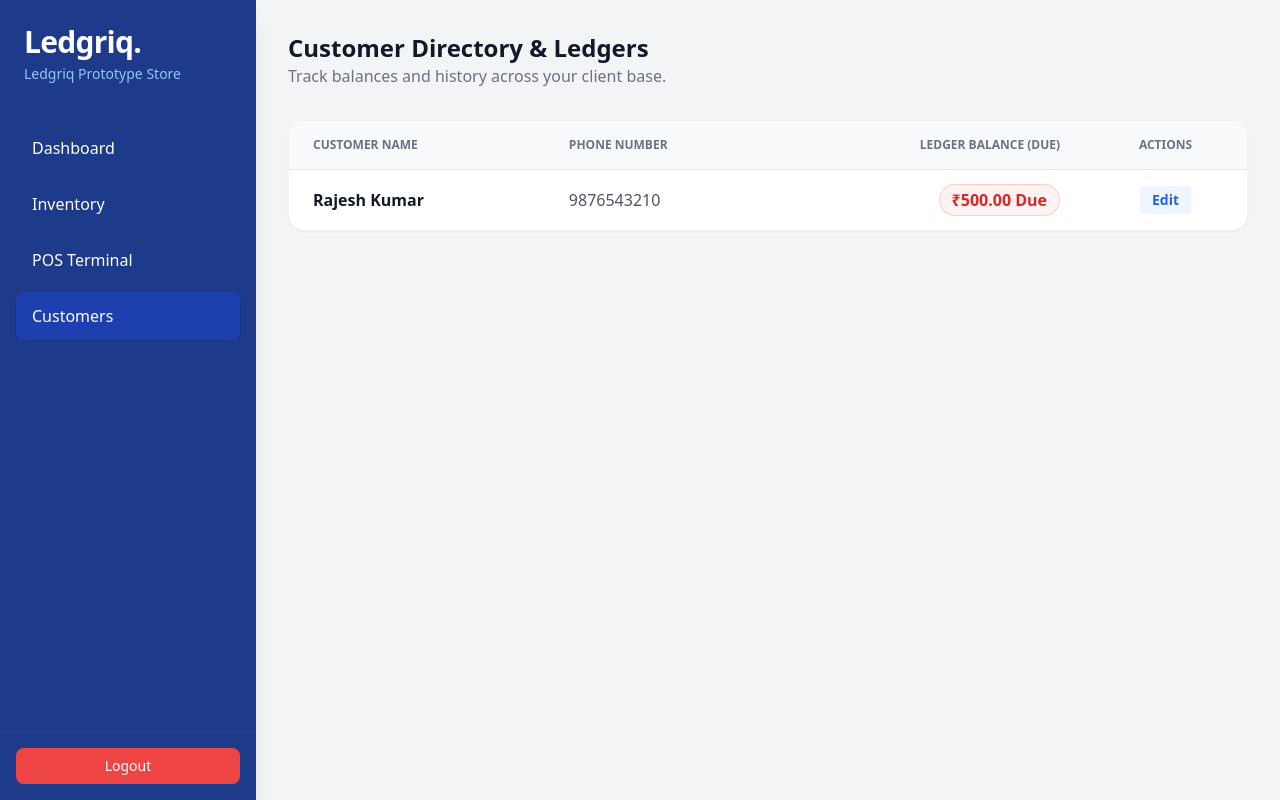
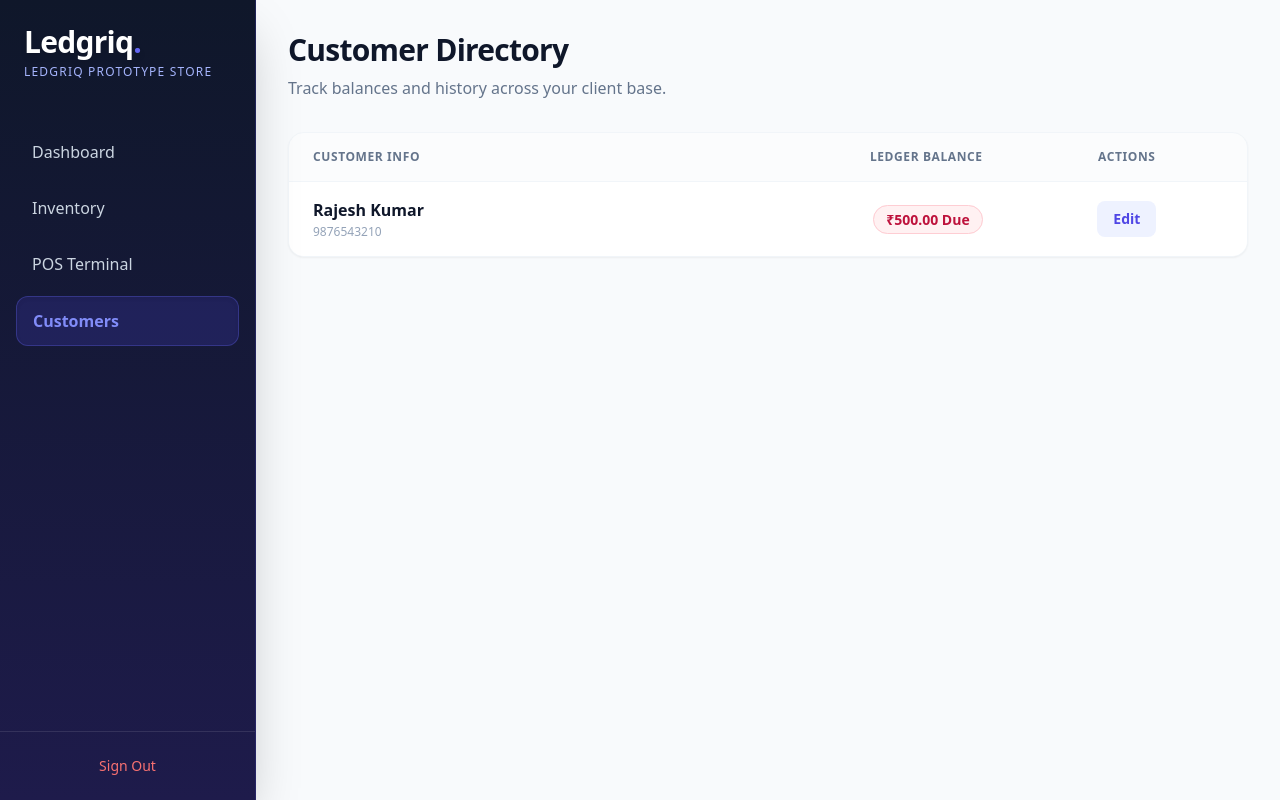
Before and after one commit to gourabsmp/ledgriq-pos, a Flask app: page /customers in a window 1280 px wide. Run offline with Flask 3, Linux system fonts and the light colour scheme; the visitor is signed in with stand-in values (Sample User, id 1); some libraries are stand-ins or nearby versions.

Commit message:
Update customers.html

```diff
--- a/templates/customers.html
+++ b/templates/customers.html
@@ -1,164 +1,122 @@
 <!DOCTYPE html>
 <html lang="en">
-
 <head>
     <meta charset="UTF-8">
     <meta name="viewport" content="width=device-width, initial-scale=1.0">
     <title>Customers - Ledgriq</title>
     <script src="https://cdn.tailwindcss.com"></script>
+    <style>::-webkit-scrollbar { display: none; }</style>
 </head>
+<body class="bg-slate-50 flex h-screen font-sans text-slate-800 antialiased">
 
-<body class="bg-gray-100 flex h-screen font-sans text-gray-800">
-
-	<aside class="w-64 bg-blue-900 text-white flex flex-col hidden md:flex shadow-xl z-20">
+    <aside class="w-64 bg-gradient-to-b from-slate-900 to-indigo-950 text-slate-300 hidden md:flex flex-col shadow-2xl z-20 border-r border-indigo-900/50">
         <div class="p-6">
-			<h1 class="text-3xl font-extrabold tracking-tight">Ledgriq.</h1>
-			<p class="text-blue-300 text-sm mt-1 truncate">{{ shop_name }}</p>
+            <h1 class="text-3xl font-black tracking-tight text-white drop-shadow-md">Ledgriq<span class="text-indigo-500">.</span></h1>
+            <p class="text-indigo-300 text-xs font-medium mt-1 uppercase tracking-widest truncate">{{ shop_name }}</p>
         </div>
-		<nav class="flex-1 px-4 space-y-2 mt-4">
-			<a href="/dashboard"
-				class="block px-4 py-3 hover:bg-blue-800 rounded-lg transition">Dashboard</a>
-			<a href="/inventory"
-				class="block px-4 py-3 hover:bg-blue-800 rounded-lg transition">Inventory</a>
-			<a href="/pos" class="block px-4 py-3 hover:bg-blue-800 rounded-lg transition">POS Terminal</a>
-			<a href="/customers"
-				class="block px-4 py-3 bg-blue-800 rounded-lg font-medium shadow">Customers</a>
+        <nav class="flex-1 px-4 space-y-2 mt-6">
+            <a href="/dashboard" class="block px-4 py-3 hover:bg-white/5 hover:text-white rounded-xl transition-all">Dashboard</a>
+            <a href="/inventory" class="block px-4 py-3 hover:bg-white/5 hover:text-white rounded-xl transition-all">Inventory</a>
+            <a href="/pos" class="block px-4 py-3 hover:bg-white/5 hover:text-white rounded-xl transition-all">POS Terminal</a>
+            <a href="/customers" class="block px-4 py-3 bg-indigo-600/20 text-indigo-400 border border-indigo-500/30 rounded-xl font-semibold shadow-inner transition-all">Customers</a>
         </nav>
-		<div class="p-4 border-t border-blue-800">
-			<a href="/logout"
-				class="block w-full text-center px-4 py-2 bg-red-500 hover:bg-red-600 rounded-lg font-medium transition text-sm">Logout</a>
+        <div class="p-4 border-t border-white/10">
+            <a href="/logout" class="block w-full text-center px-4 py-2 text-red-400 hover:text-white hover:bg-red-500/20 rounded-xl font-medium transition-all text-sm">Sign Out</a>
         </div>
     </aside>
 
-	<main class="flex-1 p-8 overflow-y-auto relative">
-		<div class="flex justify-between items-center mb-8">
-			<div>
-				<h2 class="text-2xl font-bold text-gray-900">Customer Directory & Ledgers</h2>
-				<p class="text-gray-500">Track balances and history across your client base.</p>
-			</div>
-		</div>
+    <main class="flex-1 p-4 md:p-8 overflow-y-auto mb-20 md:mb-0 relative">
+        <h2 class="text-2xl md:text-3xl font-extrabold text-slate-900 tracking-tight mb-2">Customer Directory</h2>
+        <p class="text-slate-500 font-medium mb-6 md:mb-8 text-sm md:text-base">Track balances and history across your client base.</p>
 
-		<div class="bg-white rounded-2xl shadow-sm border border-gray-100 overflow-hidden">
-			<table class="min-w-full divide-y divide-gray-200">
-				<thead class="bg-gray-50">
+        <div class="bg-white rounded-2xl shadow-sm border border-slate-100 overflow-x-auto">
+            <table class="min-w-full divide-y divide-slate-100">
+                <thead class="bg-slate-50/50">
                     <tr>
-						<th
-							class="px-6 py-4 text-left text-xs font-bold text-gray-500 uppercase">
-							Customer Name</th>
-						<th
-							class="px-6 py-4 text-left text-xs font-bold text-gray-500 uppercase">
-							Phone Number</th>
-						<th
-							class="px-6 py-4 text-right text-xs font-bold text-gray-500 uppercase">
-							Ledger Balance (Due)</th>
-						<th
-							class="px-6 py-4 text-center text-xs font-bold text-gray-500 uppercase">
-							Actions</th>
+                        <th class="px-4 md:px-6 py-4 text-left text-[10px] md:text-xs font-bold text-slate-500 uppercase tracking-wider">Customer Info</th>
+                        <th class="px-4 md:px-6 py-4 text-right text-[10px] md:text-xs font-bold text-slate-500 uppercase tracking-wider">Ledger Balance</th>
+                        <th class="px-4 md:px-6 py-4 text-center text-[10px] md:text-xs font-bold text-slate-500 uppercase tracking-wider">Actions</th>
                     </tr>
                 </thead>
-				<tbody class="divide-y divide-gray-200">
+                <tbody class="divide-y divide-slate-50 bg-white">
                     {% if customers %}
                         {% for customer in customers %}
-					<tr class="hover:bg-blue-50 transition">
-						<td class="px-6 py-4 font-bold text-gray-900">{{ customer.name }}</td>
-						<td class="px-6 py-4 text-gray-600">{{ customer.phone }}</td>
-						<td class="px-6 py-4 text-right">
+                        <tr class="hover:bg-slate-50/80 transition-colors">
+                            <td class="px-4 md:px-6 py-4">
+                                <p class="font-bold text-slate-900 text-sm md:text-base">{{ customer.name }}</p>
+                                <p class="text-[10px] md:text-xs text-slate-400 font-medium mt-0.5">{{ customer.phone }}</p>
+                            </td>
+                            <td class="px-4 md:px-6 py-4 text-right">
                                 {% if customer.total_due > 0 %}
-							<span
-								class="text-red-600 font-bold bg-red-50 border border-red-200 px-3 py-1 rounded-full">₹{{
-								"%.2f"|format(customer.total_due) }} Due</span>
-							{% elif customer.total_due < 0 %} <span
-								class="text-blue-600 font-bold bg-blue-50 border border-blue-200 px-3 py-1 rounded-full">
-								₹{{ "%.2f"|format(customer.total_due|abs) }}
-								Credit</span>
+                                    <span class="text-rose-700 font-bold bg-rose-50 border border-rose-200 px-3 py-1 rounded-full text-xs md:text-sm">₹{{ "%.2f"|format(customer.total_due) }} Due</span>
+                                {% elif customer.total_due < 0 %}
+                                    <span class="text-indigo-700 font-bold bg-indigo-50 border border-indigo-200 px-3 py-1 rounded-full text-xs md:text-sm">₹{{ "%.2f"|format(customer.total_due|abs) }} Credit</span>
                                 {% else %}
-								<span
-									class="text-green-600 font-bold bg-green-50 border border-green-200 px-3 py-1 rounded-full">Settled</span>
+                                    <span class="text-emerald-700 font-bold bg-emerald-50 border border-emerald-200 px-3 py-1 rounded-full text-xs md:text-sm">Settled</span>
                                 {% endif %}
                             </td>
-						<td class="px-6 py-4 text-center">
-							<button data-phone="{{ customer.phone }}"
-								data-name="{{ customer.name }}"
-								data-due="{{ customer.total_due }}"
+                            <td class="px-4 md:px-6 py-4 text-center">
+                                <button data-phone="{{ customer.phone }}" data-name="{{ customer.name }}" data-due="{{ customer.total_due }}"
                                         onclick="openEditModal(this.dataset.phone, this.dataset.name, parseFloat(this.dataset.due))"
-								class="text-blue-600 hover:text-blue-900 font-bold text-sm bg-blue-50 hover:bg-blue-100 px-3 py-1 rounded transition">
+                                        class="text-indigo-600 hover:text-indigo-900 font-bold text-xs md:text-sm bg-indigo-50 hover:bg-indigo-100 px-3 md:px-4 py-1.5 md:py-2 rounded-lg transition-colors">
                                     Edit
                                 </button>
                             </td>
                         </tr>
                         {% endfor %}
                     {% else %}
-					<tr>
-						<td colspan="4" class="px-6 py-12 text-center text-gray-400">No
-							customers yet. They will be added automatically during checkout.
-						</td>
-					</tr>
+                        <tr><td colspan="3" class="px-4 py-12 text-center text-slate-400 font-medium text-sm">No customers yet.</td></tr>
                     {% endif %}
                 </tbody>
             </table>
         </div>
     </main>
 
-	<div id="editModal"
-		class="fixed inset-0 bg-black bg-opacity-50 hidden flex items-center justify-center z-50 transition-opacity">
-		<div class="bg-white p-8 rounded-2xl shadow-2xl w-full max-w-md transform transition-all">
-			<h3 class="text-2xl font-bold text-gray-900 mb-6">Edit Customer</h3>
+    <div id="editModal" class="fixed inset-0 bg-slate-900/60 backdrop-blur-sm hidden flex items-center justify-center z-[100] p-4 transition-opacity">
+        <div class="bg-white p-6 md:p-8 rounded-3xl shadow-2xl w-full max-w-md transform transition-all border border-slate-100">
+            <h3 class="text-xl md:text-2xl font-black text-slate-900 mb-6 tracking-tight">Edit Customer Ledger</h3>
 
-			<form action="/edit_customer" method="POST" class="space-y-5">
+            <form action="/edit_customer" method="POST" class="space-y-4 md:space-y-5">
                 <input type="hidden" name="old_phone" id="edit-old-phone">
-
                 <div>
-					<label class="block text-xs font-bold text-gray-500 uppercase mb-1">Customer
-						Name</label>
-					<input type="text" name="name" id="edit-name" required
-						class="w-full px-4 py-2 rounded-lg border border-gray-300 focus:ring-2 focus:ring-blue-900 outline-none">
+                    <label class="block text-[10px] font-bold text-slate-400 uppercase tracking-widest mb-1.5">Customer Name</label>
+                    <input type="text" name="name" id="edit-name" required class="w-full px-4 py-3 rounded-xl border border-slate-200 bg-slate-50 focus:bg-white focus:border-indigo-500 focus:ring-4 focus:ring-indigo-500/10 outline-none transition-all font-medium text-slate-700">
+                </div>
+                <div>
+                    <label class="block text-[10px] font-bold text-slate-400 uppercase tracking-widest mb-1.5">Phone Number</label>
+                    <input type="text" name="phone" id="edit-phone" required maxlength="10" class="w-full px-4 py-3 rounded-xl border border-slate-200 bg-slate-50 focus:bg-white focus:border-indigo-500 focus:ring-4 focus:ring-indigo-500/10 outline-none transition-all font-medium text-slate-700">
+                </div>
+                <div class="bg-slate-50/80 p-4 md:p-5 rounded-xl border border-slate-200">
+                    <label class="block text-[10px] font-extrabold text-slate-500 uppercase tracking-widest mb-2">Manual Balance Adjustment (₹)</label>
+                    <input type="number" step="0.01" name="total_due" id="edit-due" required class="w-full px-4 py-3 font-black text-lg text-slate-900 rounded-lg border border-slate-300 focus:border-indigo-500 focus:ring-4 focus:ring-indigo-500/20 outline-none transition-all">
+                    <p class="text-[10px] md:text-xs text-slate-500 mt-2 font-medium">Positive = They owe you money. Negative = Store Credit.</p>
                 </div>
 
-				<div>
-					<label class="block text-xs font-bold text-gray-500 uppercase mb-1">Phone
-						Number</label>
-					<input type="text" name="phone" id="edit-phone" required maxlength="10"
-						class="w-full px-4 py-2 rounded-lg border border-gray-300 focus:ring-2 focus:ring-blue-900 outline-none">
-				</div>
-
-				<div class="bg-gray-50 p-4 rounded-lg border border-gray-200">
-					<label class="block text-xs font-bold text-gray-700 uppercase mb-1">Manual
-						Ledger Adjustment (₹)</label>
-					<input type="number" step="0.01" name="total_due" id="edit-due" required
-						class="w-full px-4 py-2 font-bold text-lg rounded border border-gray-300 focus:ring-2 focus:ring-blue-900 outline-none">
-					<p class="text-xs text-gray-500 mt-2 italic">Note: Enter a positive number for
-						money owed to you, or a negative number if they have credit.</p>
-				</div>
-
-				<div class="flex justify-end gap-3 mt-8 pt-4 border-t border-gray-100">
-					<button type="button" onclick="closeEditModal()"
-						class="px-5 py-2 text-gray-600 font-bold hover:bg-gray-100 rounded-lg transition">Cancel</button>
-					<button type="submit"
-						class="px-5 py-2 bg-blue-900 hover:bg-blue-800 text-white font-bold rounded-lg shadow transition">Save
-						Changes</button>
+                <div class="flex justify-end gap-3 mt-6 pt-6 border-t border-slate-100">
+                    <button type="button" onclick="closeEditModal()" class="px-5 py-2.5 text-slate-500 font-bold hover:bg-slate-100 rounded-xl transition-colors">Cancel</button>
+                    <button type="submit" class="px-6 py-2.5 bg-gradient-to-r from-indigo-600 to-blue-500 hover:from-indigo-500 hover:to-blue-400 text-white font-bold rounded-xl shadow-lg shadow-indigo-500/30 transform hover:-translate-y-0.5 transition-all">Save Changes</button>
                 </div>
             </form>
         </div>
     </div>
 
+    <nav class="md:hidden fixed bottom-0 left-0 right-0 bg-white border-t border-slate-200 flex justify-around items-center pt-2 pb-5 px-2 shadow-[0_-10px_20px_rgba(0,0,0,0.05)] z-50">
+        <a href="/dashboard" class="flex flex-col items-center text-slate-400 hover:text-indigo-600"><span class="text-xl mb-0.5">📊</span><span class="text-[10px] font-bold">Dash</span></a>
+        <a href="/inventory" class="flex flex-col items-center text-slate-400 hover:text-indigo-600"><span class="text-xl mb-0.5">📦</span><span class="text-[10px] font-bold">Stock</span></a>
+        <a href="/pos" class="flex flex-col items-center relative -top-5">
+            <div class="bg-gradient-to-r from-indigo-600 to-blue-500 text-white h-14 w-14 flex items-center justify-center rounded-full shadow-lg shadow-indigo-500/40"><span class="text-2xl">💳</span></div>
+            <span class="text-[10px] font-bold mt-1 text-slate-600">Sell</span>
+        </a>
+        <a href="/customers" class="flex flex-col items-center text-indigo-600"><span class="text-xl mb-0.5">👥</span><span class="text-[10px] font-bold">Clients</span></a>
+    </nav>
+
     <script>
         function openEditModal(phone, name, due) {
-			// Fill the form with the current data
-			document.getElementById('edit-old-phone').value = phone;
-			document.getElementById('edit-phone').value = phone;
-			document.getElementById('edit-name').value = name;
-			document.getElementById('edit-due').value = due;
-
-			// Show the modal
+            document.getElementById('edit-old-phone').value = phone; document.getElementById('edit-phone').value = phone;
+            document.getElementById('edit-name').value = name; document.getElementById('edit-due').value = due;
             document.getElementById('editModal').classList.remove('hidden');
         }
-
-		function closeEditModal() {
-			// Hide the modal
-			document.getElementById('editModal').classList.add('hidden');
-		}
+        function closeEditModal() { document.getElementById('editModal').classList.add('hidden'); }
     </script>
-
 </body>
-
 </html>
```
Lines whose indentation alone changed are shown as unchanged.
